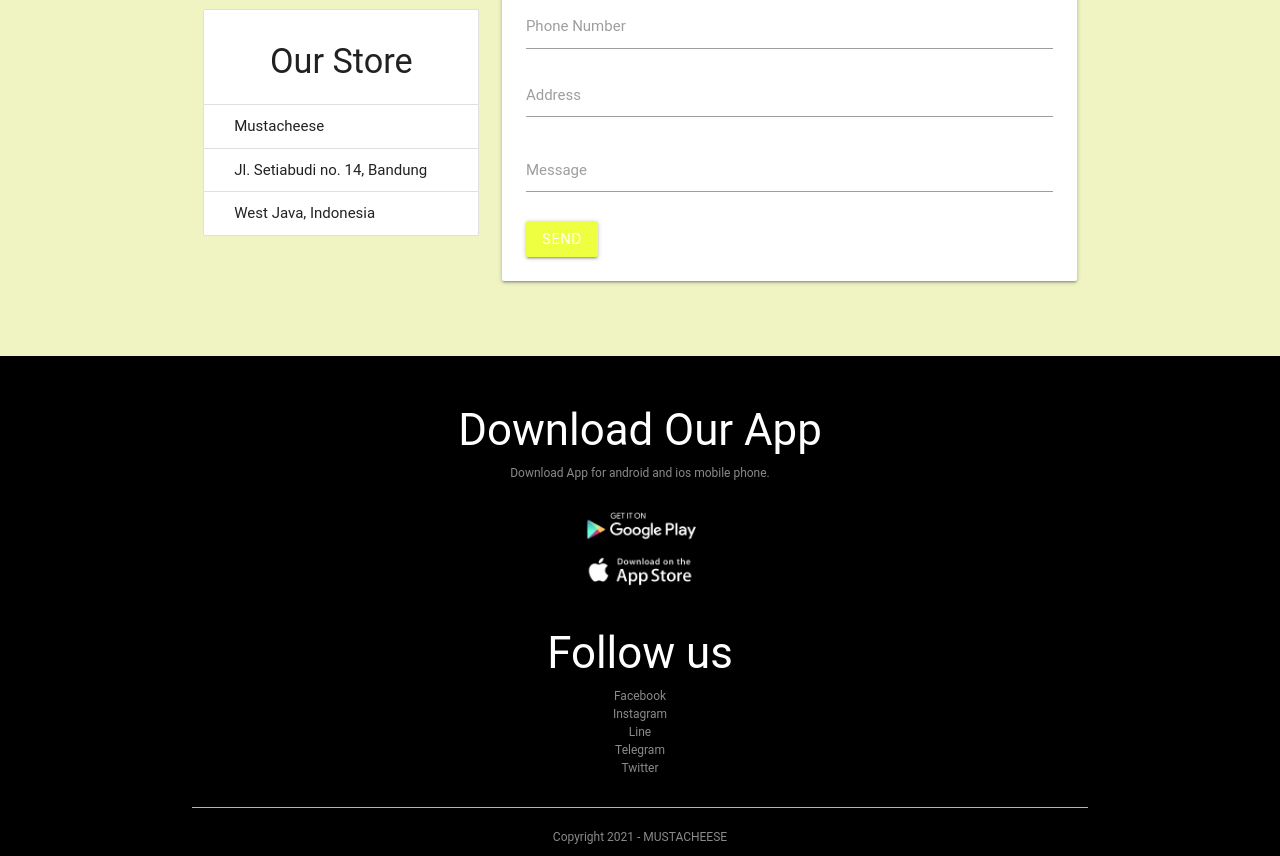
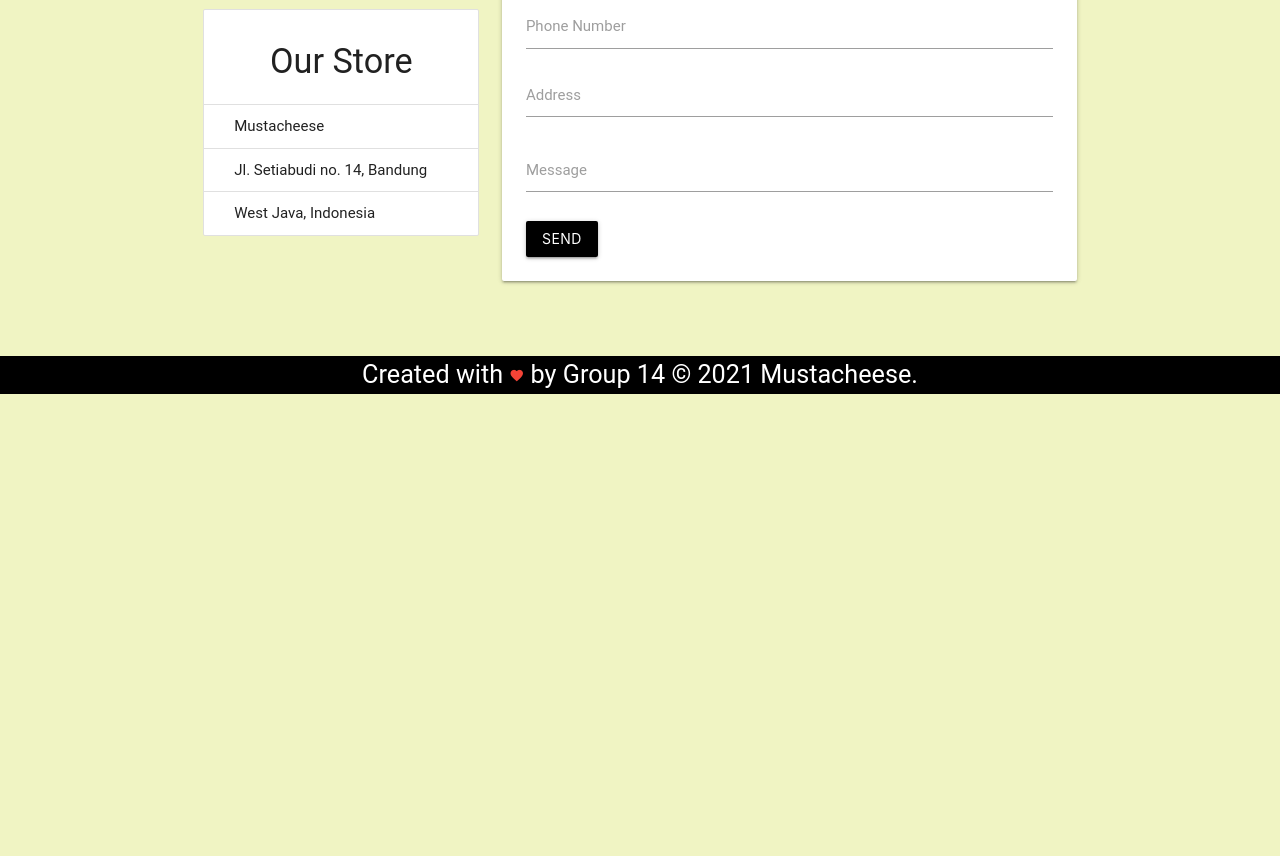
Before and after one commit to adrianrachman/mustacheese.github.io, a plain HTML site: page index.html in a window 1280 px wide. Shown: the part 3806-4662 px from the top of the page. After the commit the page ends 4200 px from the top, so only its background shows below. Drawn offline with Linux system fonts and the light colour scheme.

Commit message:
Add files via upload

```diff
--- a/index.html
+++ b/index.html
@@ -24,14 +24,7 @@
             <ul class="right hide-on-med-and-down list">
               <li><a href="#home">Home</a></li>
               <li><a href="#about">About Us</a></li>
-              <li><a href="#menu">Menu</a>
-              <div class="sub-menu-1">
-                  <ul>
-                    <li><a href="#">Makanan</a></li>
-                    <li><a href="#">Minuman</a></li>
-                  </ul>
-                </div>
-              </li>
+              <li><a href="#menu">Menu</a></li>
               <li><a href="order.html">Order</a></li>
               <li><a href="#contact">Contact Us</a></li>
             </ul>
@@ -309,7 +302,7 @@
         <h3 class="light grey-text text-darken-3 center">Contact Us</h3>
         <div class="row">
           <div class="col m4 s12">
-            <div class="card-panel  lime accent-2 center white-text">
+            <div class="card-panel center" style="color: black; background-color: #e4eb93;">
               <i class="material-icons medium ">assignment</i>
               <h5>Contact</h5>
             </div>
@@ -345,7 +338,7 @@
                   <textarea name="message" id="message" class="materialize-textarea"></textarea>
                   <label for="message">Message</label>
                 </div>
-                <button type="submit" class="btn lime accent-2">Send</button>
+                <button type="submit" class="btn black">Send</button>
               </div>
             </form>
           </div>
@@ -354,40 +347,11 @@
     </section>
     <!-- end contact us -->
 
-    <div class="footer">
-        <div class="container">
-          <div class="row">
-            <div class="footer-col-1">
-              <h3>Download Our App</h3>
-              <p>Download App for android and ios mobile phone.</p>
-              <div class="app-logo">
-                <img src="assets/img/Logo app.png">
-              </div>
-            </div>
-            <div class="footer-col-2">
-              <h3>Follow us</h3>
-              <ul>
-                <li>Facebook</li>
-                <li>Instagram</li>
-                <li>Line</li>
-                <li>Telegram</li>
-                <li>Twitter</li>
-              </ul>
-            </div>
-          </div>
-          <hr>
-          <p class="copyright">Copyright 2021 - MUSTACHEESE</p>
-        </div>
-      </div>
 
-    <!-- footer -->
-
-
-
-    <!-- Footer
+    <!-- Footer -->
     <footer class="black center white-text">
       <p class="flow-text">Created with <i class="tiny material-icons red-text">favorite</i> by Group 14 &copy; 2021 Mustacheese.</p>
-    </footer>  -->
+    </footer>
     <!-- End footer -->
 
 
```
Also changed, not shown: order.html (+5 -5 lines), contact.html (line endings or trailing spaces).
